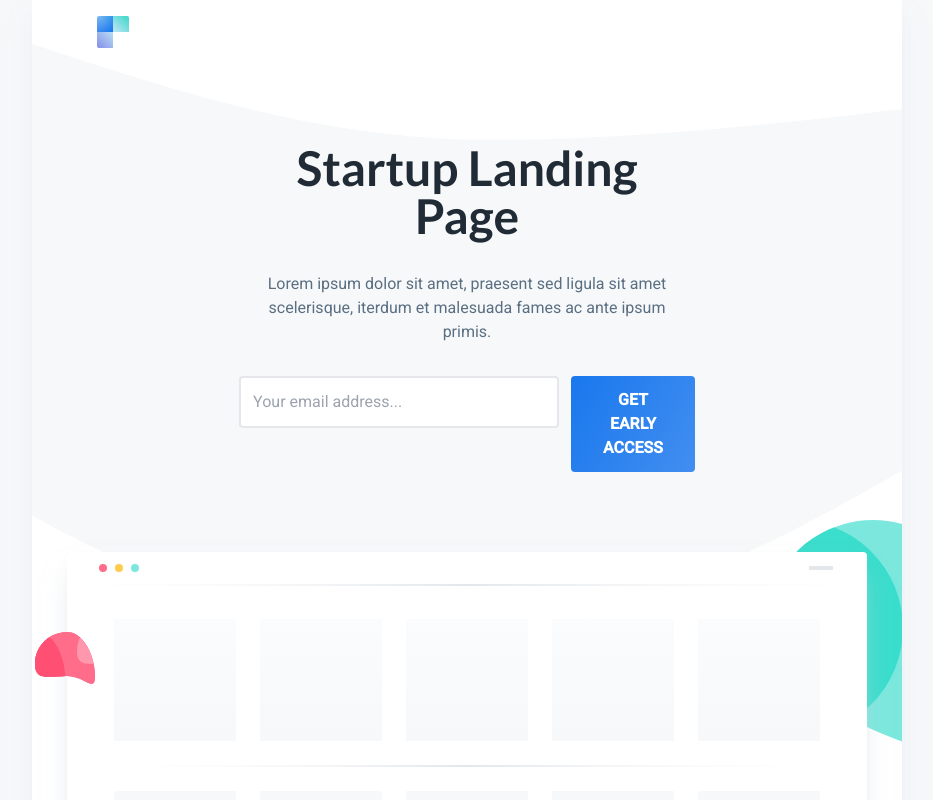
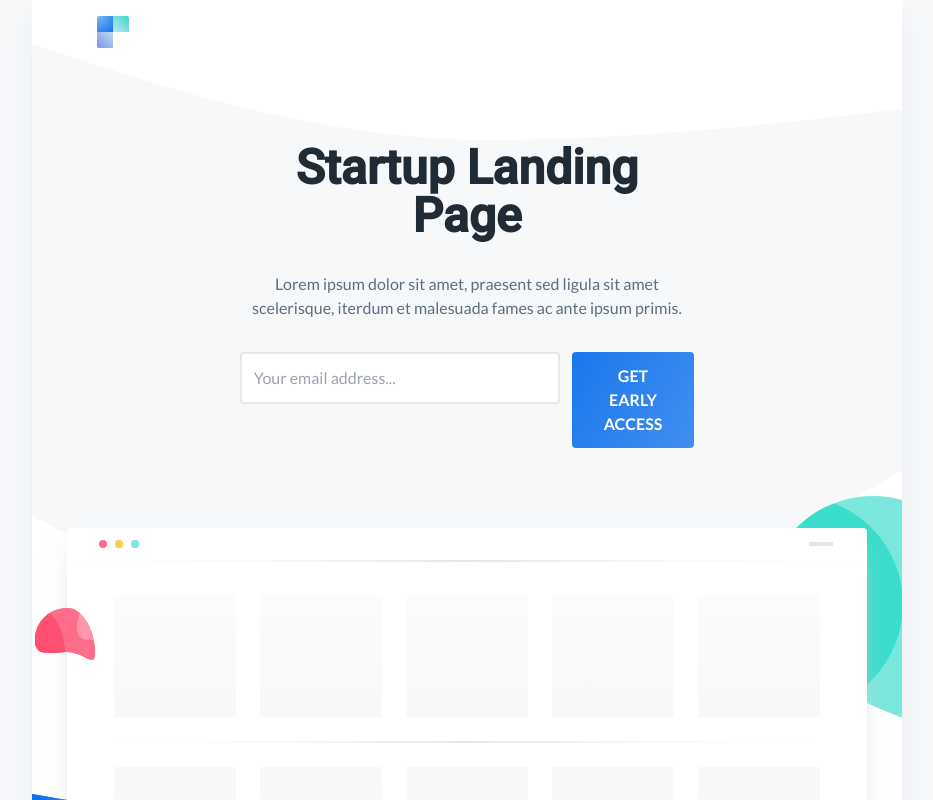
Before and after one commit to whoisasey/aa-submission-atina, a Next.js app: page / in a window 1280 px wide. Shown: the top 800 px of the page, without its empty margins (173-1106 px from the left). Built offline with nearby package versions, Linux system fonts and the light colour scheme.

Commit message:
fix fonts

```diff
--- a/src/app/globals.scss
+++ b/src/app/globals.scss
@@ -40,7 +40,13 @@ h1,
 h2,
 h3,
 h4 {
-  font-family: Lato, sans-serif;
+  font-family: Roboto, Helvetica, sans-serif;
+}
+
+h1,
+h2,
+h3,
+h4 {
   color: $headerColor;
 }
 
@@ -53,7 +59,8 @@ header {
 }
 
 main {
-  font-family: Roboto, Helvetica, sans-serif;
+  font-family: Lato, Helvetica, sans-serif;
+
   overflow-x: hidden;
   border-bottom: 1px solid transparent;
   border-image: linear-gradient(to right, white, lightgrey, white) 1;
```
